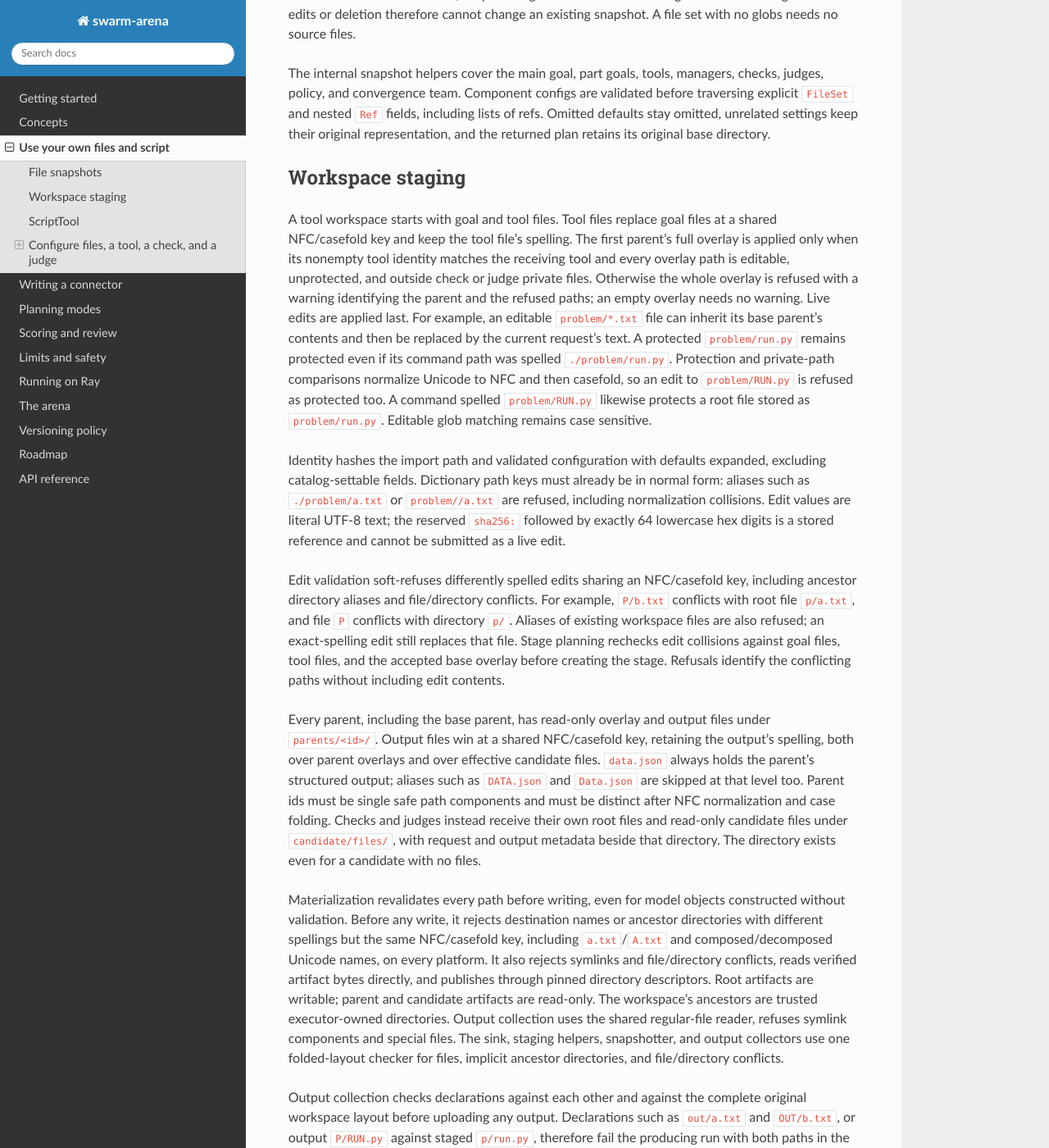
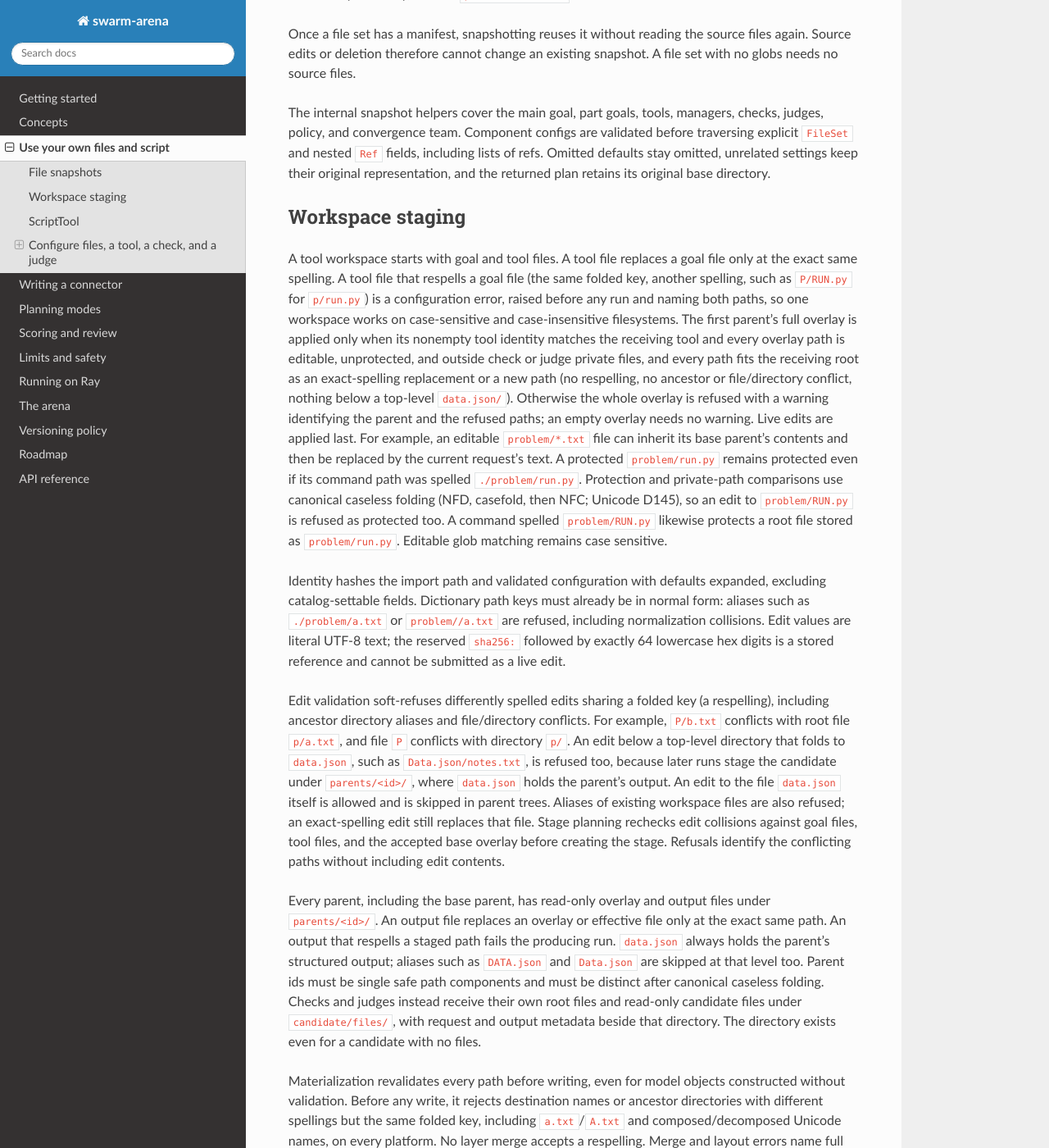
Before and after one commit to shreyasvinaya/swarm-arena, a Sphinx documentation site: the page built from docs/own-files.md, in a window 1280 px wide and 1400 px high, scrolled down 668 px. Shown: the whole window at 82% size. Built offline with Sphinx 7.4.7 and the Read the Docs theme 3.1.0, drawn with Linux system fonts in a browser that asks for light colours; some of the changed text lies outside the part shown.

Commit message:
fix(model): close M1a validation, schema, and test residuals

````diff
--- a/docs/own-files.md
+++ b/docs/own-files.md
@@ -14,12 +14,14 @@
 ```
 
 Snapshotting stores each selected regular file by SHA-256 and records a sorted
-`path → sha256` manifest while keeping the original globs. Folded aliases of
-the same device/inode are recorded once using the directory listing’s spelling,
-including ancestor names. Distinct files whose names collide after NFC/casefold
-comparison are refused with both paths named; the manifest must also have a
-portable file/directory layout. Every glob must match
-at least one regular file. Symlinks below the plan directory and reserved
+`path → sha256` manifest while keeping the original globs. A glob spelling that
+only a case-insensitive lookup resolves (an alias of the same device/inode) is
+recorded once with the directory listing's spelling, including ancestor names.
+Names that both appear in a directory listing are separate entries, even as
+hard links to one file, and two such names that collide after canonical caseless
+folding are refused with both paths named. Each directory is listed once per
+snapshot; the manifest must also have a portable file/directory layout. Every
+glob must match at least one regular file. Symlinks below the plan directory and reserved
 top-level paths (`swarm`, `parents`, `candidate`) are rejected, including case
 variants such as `SWARM` and `Parents`. Those names are
 allowed as basenames below an ordinary directory, such as `problem/candidate`.
@@ -37,17 +39,23 @@
 (workspace-staging)=
 ## Workspace staging
 
-A tool workspace starts with goal and tool files. Tool files replace goal files
-at a shared NFC/casefold key and keep the tool file’s spelling. The first
+A tool workspace starts with goal and tool files. A tool file replaces a goal
+file only at the exact same spelling. A tool file that respells a goal file
+(the same folded key, another spelling, such as `P/RUN.py` for `p/run.py`) is a
+configuration error, raised before any run and naming both paths, so one
+workspace works on case-sensitive and case-insensitive filesystems. The first
 parent's full overlay is applied only when its nonempty tool identity matches the receiving tool and
 every overlay path is editable, unprotected, and outside check or judge private
-files. Otherwise the whole overlay is refused with a warning identifying the
-parent and the refused paths; an empty overlay needs no warning. Live edits are
+files, and every path fits the receiving root as an exact-spelling replacement
+or a new path (no respelling, no ancestor or file/directory conflict, nothing
+below a top-level `data.json/`). Otherwise the whole overlay is refused with a
+warning identifying the parent and the refused paths; an empty overlay needs no warning. Live edits are
 applied last. For example, an
 editable `problem/*.txt` file can inherit its base parent's contents and then be
 replaced by the current request's text. A protected `problem/run.py` remains
 protected even if its command path was spelled `./problem/run.py`. Protection
-and private-path comparisons normalize Unicode to NFC and then casefold, so
+and private-path comparisons use canonical caseless folding (NFD, casefold,
+then NFC; Unicode D145), so
 an edit to `problem/RUN.py` is refused as protected too. A command spelled
 `problem/RUN.py` likewise protects a root file stored as `problem/run.py`.
 Editable glob matching
@@ -60,29 +68,35 @@
 the reserved `sha256:` followed by exactly 64 lowercase hex digits is a stored
 reference and cannot be submitted as a live edit.
 
-Edit validation soft-refuses differently spelled edits sharing an NFC/casefold
-key, including ancestor directory aliases and file/directory conflicts. For
+Edit validation soft-refuses differently spelled edits sharing a folded key
+(a respelling), including ancestor directory aliases and file/directory conflicts. For
 example, `P/b.txt` conflicts with root file `p/a.txt`, and file `P` conflicts
-with directory `p/`. Aliases of existing workspace files are also refused; an
+with directory `p/`. An edit below a top-level directory that folds to
+`data.json`, such as `Data.json/notes.txt`, is refused too, because later runs
+stage the candidate under `parents/<id>/`, where `data.json` holds the parent's
+output. An edit to the file `data.json` itself is allowed and is skipped in
+parent trees. Aliases of existing workspace files are also refused; an
 exact-spelling edit still replaces that file.
 Stage planning rechecks edit collisions against goal files, tool files, and the accepted base
 overlay before creating the stage. Refusals identify the conflicting paths
 without including edit contents.
 
 Every parent, including the base parent, has read-only overlay and output files
-under `parents/<id>/`. Output files win at a shared NFC/casefold key, retaining
-the output’s spelling, both over parent overlays and over effective candidate
-files. `data.json` always holds the parent's structured output; aliases such as
+under `parents/<id>/`. An output file replaces an overlay or effective file
+only at the exact same path. An output that respells a staged path fails the
+producing run. `data.json` always holds the parent's structured output; aliases such as
 `DATA.json` and `Data.json` are skipped at that level too. Parent ids must be
-single safe path components and must be distinct after NFC normalization and case folding.
+single safe path components and must be distinct after canonical caseless folding.
 Checks and judges instead receive their own root files and read-only candidate
 files under `candidate/files/`, with request and output metadata beside that
 directory. The directory exists even for a candidate with no files.
 
 Materialization revalidates every path before writing, even for model objects
 constructed without validation. Before any write, it rejects destination names
-or ancestor directories with different spellings but the same NFC/casefold key,
+or ancestor directories with different spellings but the same folded key,
 including `a.txt`/`A.txt` and composed/decomposed Unicode names, on every platform.
+No layer merge accepts a respelling. Merge and layout errors name full
+workspace paths such as `parents/c2/p/a.txt` or `candidate/files/p/a.txt`.
 It also rejects symlinks and file/directory conflicts, reads verified artifact
 bytes directly, and publishes through pinned directory descriptors.
 Root artifacts are writable; parent and candidate
@@ -96,7 +110,8 @@
 complete original workspace layout before uploading any output. Declarations
 such as `out/a.txt` and `OUT/b.txt`, or output `P/RUN.py`
 against staged `p/run.py`, therefore fail the producing run with both paths in
-the log. Exact-spelling replacements remain allowed. The original stage is used
+the log. An output below a top-level `data.json/` directory (any case) also
+fails the producing run. Exact-spelling replacements remain allowed. The original stage is used
 even if the process renames or removes a staged file.
 These file-handling protections do not provide strong process isolation.
 
@@ -128,15 +143,31 @@
 argument, `env` contains variable names such as `API_KEY` (matching
 `[A-Za-z_][A-Za-z0-9_]*`), `timeout_s` is positive when set, and `grace_s` is
 nonnegative. These constraints are checked when the config is constructed.
+Parameter schemas are checked on the first `get_input_model()` call.
 Snapshots are prepared separately before staging.
 
 Configuration, parameter, and file-action input errors hide rejected values,
 including malformed JSON in `model_validate_json()` and the resulting
 `ValidationError.errors()` / `.json()` details. For example,
 `ScriptTool(command=["x"], timeout_s=-1)` reports the `timeout_s` field and the
-`greater_than` error code without the rejected timeout. Invalid parameter
-schemas raise `ConfigError` retaining the property path and keyword identifiers,
-such as `script_params.lr` and `minimum`, while omitting configured values.
+`greater_than` error code without the rejected timeout.
+
+Parameter names must match `[A-Za-z][A-Za-z0-9_]*`. Names that shadow `pydantic.BaseModel`
+members (for example, `schema`, `dict`, `copy`, or `model_fields`), `Config`, and names
+matching the generated model's configured protected namespaces are reserved to prevent clashes
+with Pydantic model APIs and configuration. The project's explicit `protected_namespaces`
+setting reserves names starting with `model_validate` or `model_dump`; other names such as
+`model_name`, `model_id`, `model_type`, and `model_path` are allowed. Every property schema and
+every recursive `items` sub-schema must be a table (a mapping in Python); lists, scalar values,
+and JSON Schema boolean sub-schemas are unsupported. Numeric bounds must be integers or finite
+floats; on integer properties, float bounds must be integral and within the int64 range. Length
+bounds must be nonnegative integers, and neither numeric nor length bounds accept booleans;
+`description` and `pattern` must be strings. Non-finite numbers are refused in enum members and
+defaults, and `number` inputs must be finite. An `enum` cannot be combined with numeric bounds
+or `pattern`. Patterns use the Rust regex dialect, with no lookaround or backreferences; `\d`
+is Unicode-aware. Invalid parameter schemas raise `ConfigError` on the first
+`get_input_model()` call, with the property path and keyword identifiers while hiding
+configured values.
 
 The command runs in the staged workspace and reads its parameters from
 `swarm/request.json`. It writes a tool envelope such as
@@ -149,7 +180,7 @@
 protected using its canonical relative path: `problem/run.py`,
 `./problem/run.py`, and `problem//run.py` protect the same file. All tool-owned
 manifest paths are protected too. Command and interpreter matching compares
-NFC/casefold keys and retains the root's stored spelling, including composed
+folded (canonical caseless) keys and retains the root's stored spelling, including composed
 and decomposed Unicode names. These restrictions apply even under a broad
 editable glob, both to live edits and to a base parent's overlay.
 
@@ -260,10 +291,10 @@
 Only the paths named in `command` and `python`, and the tool's own `files`, are protected. A helper module your script imports (for example `problem/helpers.py`) can be edited when an `editable` glob matches it. To keep it fixed, list it in the tool's `files` or narrow `editable`.
 
 Check and judge private paths and the core's reserved paths are also excluded
-from edits and overlays. Protected names use NFC normalization and casefold;
+from edits and overlays. Protected names use canonical caseless folding;
 editable globs remain case sensitive. For example, `./problem/RUN.py` in a
 command protects the root's `problem/run.py`, even with `editable=["problem/*"]`.
-All workspace paths must be relative, without `..` or symlinks. Top-level
+All workspace paths must be relative strict UTF-8 (no lone surrogates), without `..` or symlinks. Top-level
 `swarm/`, `parents/`, and `candidate/` are reserved, including folded variants.
 For example, `out/plot.png` is a valid output path; `../plot.png` and
 `candidate/plot.png` are not. Distinct spellings with the same folded key are
@@ -289,8 +320,10 @@
 files. The first parent is the base for overlay inheritance. Every parent,
 including the first, has a read-only directory under `parents/<id>/` containing
 its `data.json`, full overlay copy, and declared output files. If an output file
-shares an overlay path, the output wins in that parent directory. `data.json`
-is reserved there for structured output. For example,
+has the exact path of an overlay file, the output wins in that parent directory.
+`data.json` is reserved there for structured output, as a file name and as a
+directory name: edits and outputs below a top-level `data.json/` are refused
+in the run that makes them. For example,
 `json.load(open("parents/c1/data.json"))["loss"]` reads the parent's loss.
 
 ### Tool results, exit codes, and partial output
@@ -317,9 +350,10 @@
 
 On timeout or cancellation the process group gets SIGTERM, a `grace_s` wait,
 partial collection, and SIGKILL. A valid result written before collection is
-kept with `partial=true` and status `timeout` or `cancelled`; without one, data
-is empty. Write partial results atomically so collection never sees half a JSON
-document:
+kept with `partial=true` and status `timeout` or `cancelled`, even if empty or
+its files are dropped later by a size cap or upload failure. Failed, timed-out,
+or invalid collection gets empty data, `partial=false`, and a note. Write partial
+results atomically so collection never sees half a JSON document:
 
 ```python
 import json
````
Also changed, not shown: CHANGELOG.md (+11 -5 lines), docs/api/config.md (+9 -1 lines), docs/concepts.md (+1 -1 lines), docs/scoring-and-review.md (+2 -2 lines), 15 other files.
